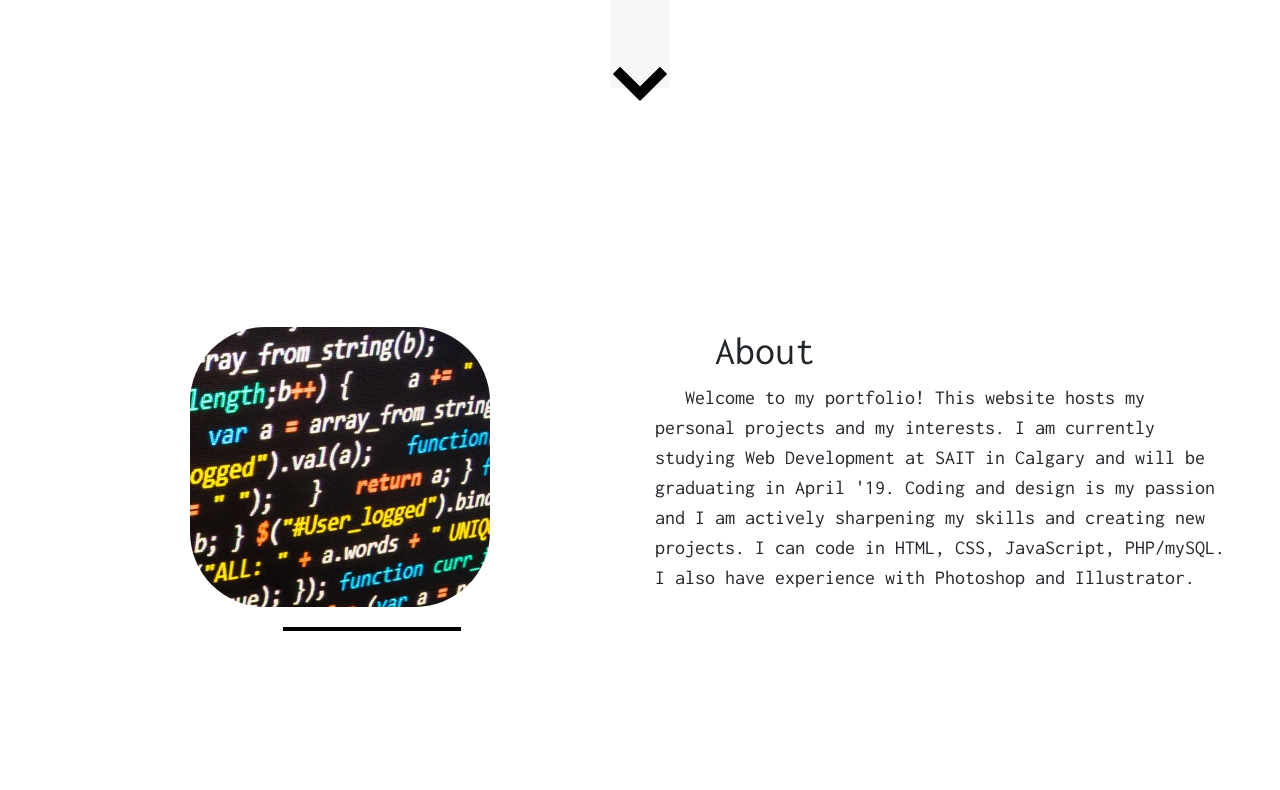
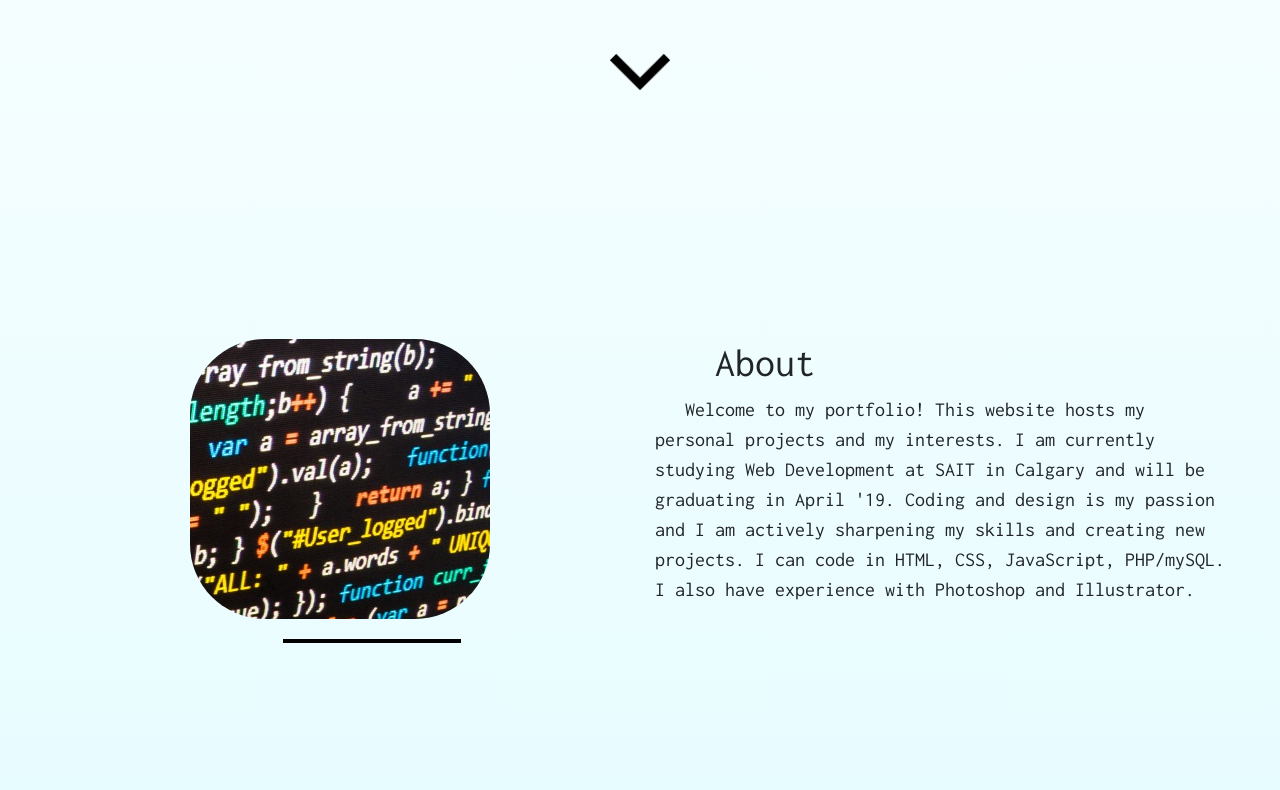
Before and after one commit to JakeSlone/jakeslone.com, a plain HTML site: page index.html in a window 1280 px wide. Shown: the part 666-1456 px from the top of the page. Drawn offline with nearby package versions, Linux system fonts and the light colour scheme.

Commit message:
Revert "c"
This reverts commit 1aed20397ecb6582dadf9c69ef1380079cc7e360.

```diff
--- a/index.html
+++ b/index.html
@@ -3,7 +3,7 @@
 <head>
     <meta charset="utf-8">
     <meta http-equiv="X-UA-Compatible" content="IE=edge">
-    <title>Jake Slone | Web Portfolio</title>
+    <title>Jake Slone</title>
     <meta name="viewport" content="width=device-width, initial-scale=1">
     <meta name="keywords" content="jake, slone, jakeslone, jake slone, portfolio, Calgary, airdrie">
     <meta name="description" content="Jake Slone's website portfolio.">
@@ -52,12 +52,12 @@
             </div>
 <!-- Down Arrow 1 -->
             <div class="scroll-down1">
-                <a href="#" id="scrollDown1" style="display:block"><img src="./img/down-arrow.svg" alt="" class="shine"></a>
+                <a href="#" id="scrollDown1" style="display:block"><img src="./img/down-arrow.png" alt=""></a>
             </div>
         </div>
     </header>
 </section>
-<!-- About -->
+<!-- Resume -->
 <div class="wrapper">
     <section id="down1" class="d-flex flex-column align-items-center justify-content-center">
         <div class="row about-section">
@@ -84,7 +84,7 @@
         </div>
 <!-- Down Arrow 2 -->
         <div class="scroll-down2 text-center">
-            <a href="#" id="scrollDown2" style="display:block"><img src="./img/down-arrow.svg" alt=""></a>
+            <a href="#" id="scrollDown2" style="display:block"><img src="./img/down-arrow.png" alt=""></a>
         </div>
     </section>
 <!-- Projects -->
@@ -146,7 +146,7 @@
         </div>
 <!-- Down Arrow 3 -->
         <div class="scroll-down3 text-center">
-            <a href="#" id="scrollDown3" style="display:block"><img src="./img/down-arrow.svg" alt=""></a>
+            <a href="#" id="scrollDown3" style="display:block"><img src="./img/down-arrow.png" alt=""></a>
         </div>
     </div>
 <!-- Contact -->
--- a/styles.css
+++ b/styles.css
@@ -8,7 +8,7 @@
 
 body {
     min-height: 100vh;
-    background-color: white;
+    background-image: linear-gradient(to top, #83f1ff -100%, #ffffff 100%);
 }
 
 section {
@@ -463,29 +463,3 @@ section {
     box-shadow: 0px 0px 0px rgba(0, 250, 250, 0.2);
     background: rgb(0, 247, 255);
 }
-
-/* Arrow Shimmer */
-.shine {
-    background: #ffffff;
-    background-image: linear-gradient(to right, #ffffff 0%, #ffffff 20%, #f6f7f8 40%, #f6f7f8 100%);
-    background-repeat: no-repeat;
-    background-size: 800px 104px;
-    display: inline-block;
-    position: relative;
-
-    -webkit-animation-duration: 1s;
-    -webkit-animation-fill-mode: forwards;
-    -webkit-animation-iteration-count: infinite;
-    -webkit-animation-name: placeholderShimmer;
-    -webkit-animation-timing-function: linear;
-}
-
-@-webkit-keyframes placeholderShimmer {
-    0% {
-        background-position: -468px 0;
-    }
-
-    100% {
-        background-position: 468px 0;
-    }
-}
```
Also changed, not shown: img/down-arrow.png (added), img/down-arrow.svg (deleted).
